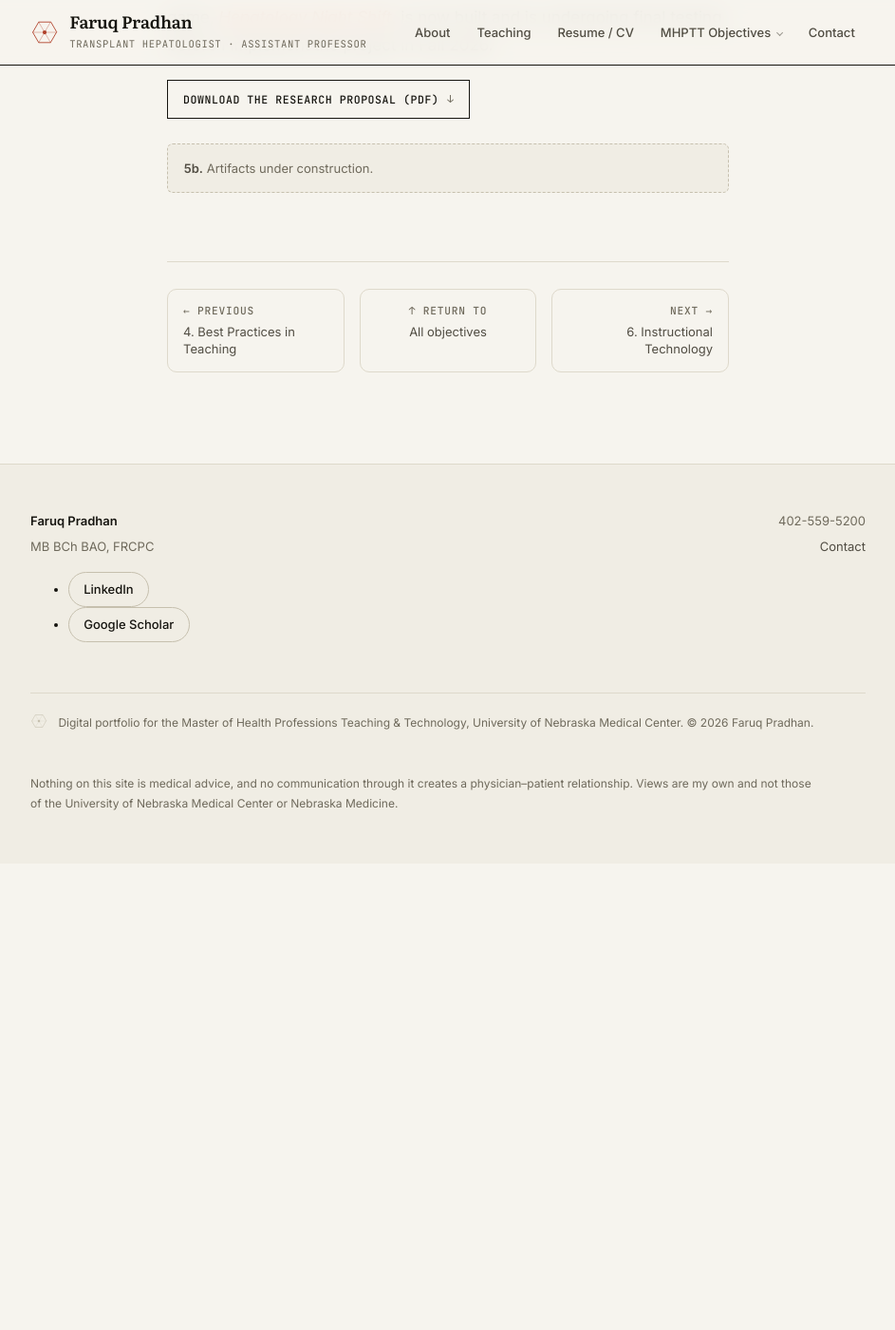
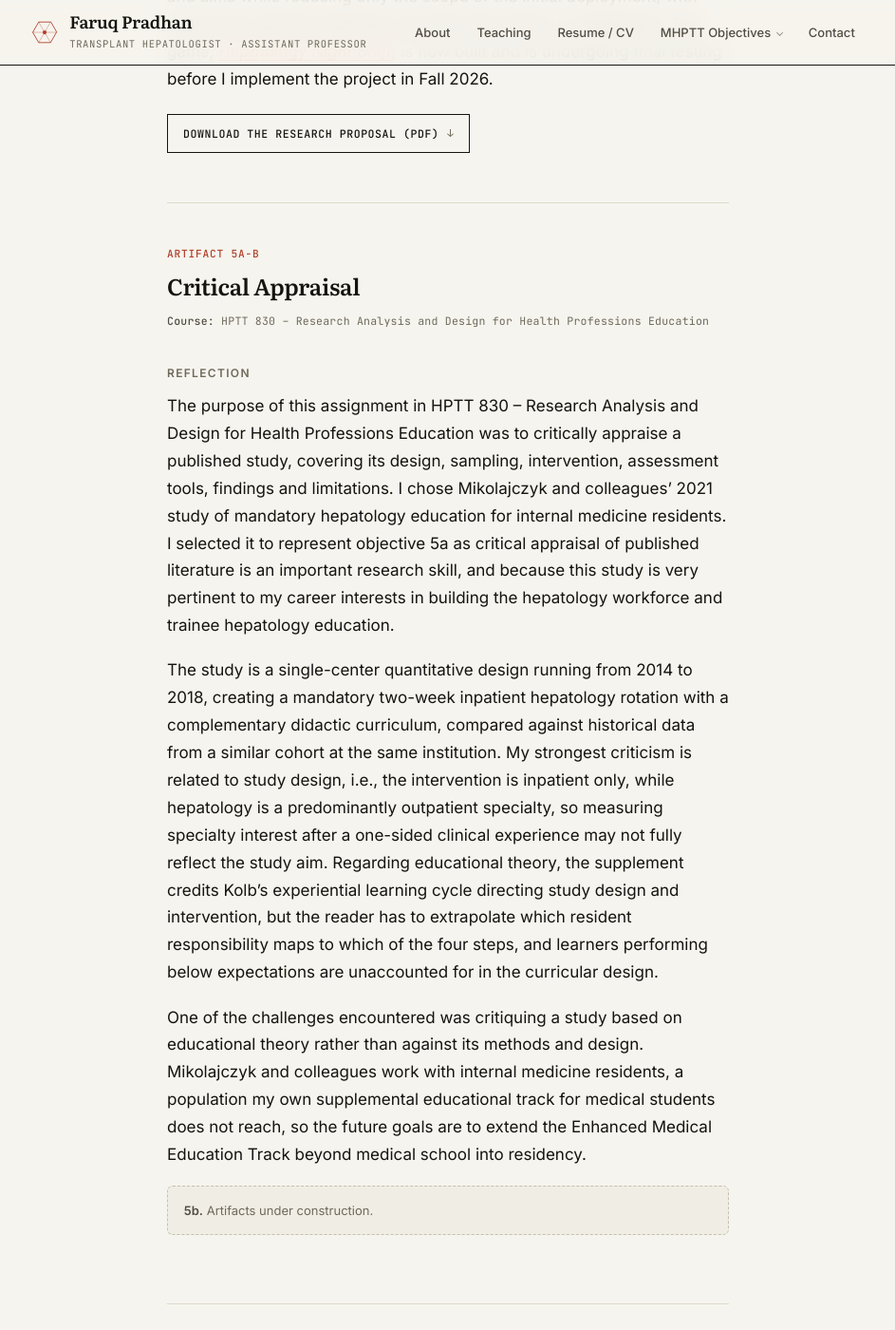
Before and after one commit to fpradhan/fpradhan.github.io, a Jekyll site: the page built from _competencies/5-research.md, in a window 1280 px wide and 1400 px high, scrolled down 1641 px. Shown: the whole window at 95% size, without its empty margins (168-1111 px from the left). Built offline with Jekyll 4.4.1, drawn with Linux system fonts in a browser that asks for light colours; before the commit the page ends 2550 px from its top, so only the background shows below that; some of the changed text lies outside the part shown.

Commit message:
Add artifact 5a-B, the HPTT 830 critical appraisal
Faruq's reflection goes in verbatim, in the 5a group after 5a-A and before
the 5b placeholder, so the page stays ordered 5a-A, 5a-B, then 5b. The
template placeholder moves on to 5b-A, the next free slot.

Titled "Critical Appraisal" from the assignment description, since no file
came with it. No download link yet for the same reason.

261 words.

Co-Authored-By: Claude Opus 5 <noreply@anthropic.com>
Claude-Session: https://claude.ai/code/session_01SajNJDGDkt5q5fCgsPRcNk

```diff
--- a/_competencies/5-research.md
+++ b/_competencies/5-research.md
@@ -24,6 +24,10 @@ artifacts:
     title: "AI-Augmented Gamification as a Tool for Interactive Medical Student Education"
     course: "HPTT 830"
     anchor: "artifact-5a-a"
+  - label: "5a-B"
+    title: "Critical Appraisal"
+    course: "HPTT 830"
+    anchor: "artifact-5a-b"
 redirect_from:
   - /objectives/5a-research/
   - /objectives/5b-research/
@@ -72,6 +76,43 @@ is now built and is undergoing final testing before I implement the project in F
 
 </section>
 
+<section class="artifact" id="artifact-5a-b" markdown="1">
+
+<p class="label">Artifact 5a-B</p>
+
+## Critical Appraisal
+
+**Course:** HPTT 830 – Research Analysis and Design for Health Professions Education
+{: .meta}
+
+### Reflection
+
+The purpose of this assignment in HPTT 830 – Research Analysis and Design for Health Professions
+Education was to critically appraise a published study, covering its design, sampling,
+intervention, assessment tools, findings and limitations. I chose Mikolajczyk and colleagues’ 2021
+study of mandatory hepatology education for internal medicine residents. I selected it to
+represent objective 5a as critical appraisal of published literature is an important research
+skill, and because this study is very pertinent to my career interests in building the hepatology
+workforce and trainee hepatology education.
+
+The study is a single-center quantitative design running from 2014 to 2018, creating a mandatory
+two-week inpatient hepatology rotation with a complementary didactic curriculum, compared against
+historical data from a similar cohort at the same institution. My strongest criticism is related
+to study design, i.e., the intervention is inpatient only, while hepatology is a predominantly
+outpatient specialty, so measuring specialty interest after a one-sided clinical experience may
+not fully reflect the study aim. Regarding educational theory, the supplement credits Kolb’s
+experiential learning cycle directing study design and intervention, but the reader has to
+extrapolate which resident responsibility maps to which of the four steps, and learners performing
+below expectations are unaccounted for in the curricular design.
+
+One of the challenges encountered was critiquing a study based on educational theory rather than
+against its methods and design. Mikolajczyk and colleagues work with internal medicine residents,
+a population my own supplemental educational track for medical students does not reach, so the
+future goals are to extend the Enhanced Medical Education Track beyond medical school into
+residency.
+
+</section>
+
 <p class="todo"><strong>5b.</strong> Artifacts under construction.</p>
 
 {% comment %}
@@ -84,9 +125,9 @@ is now built and is undergoing final testing before I implement the project in F
   Keep the entries grouped by part: all of 5a's before any of 5b's.
 
   ----------------------------------------------------------------------------
-<section class="artifact" id="artifact-5a-b" markdown="1">
+<section class="artifact" id="artifact-5b-a" markdown="1">
 
-<p class="label">Artifact 5a-B</p>
+<p class="label">Artifact 5b-A</p>
 
 ## Title of the artifact
 
```
